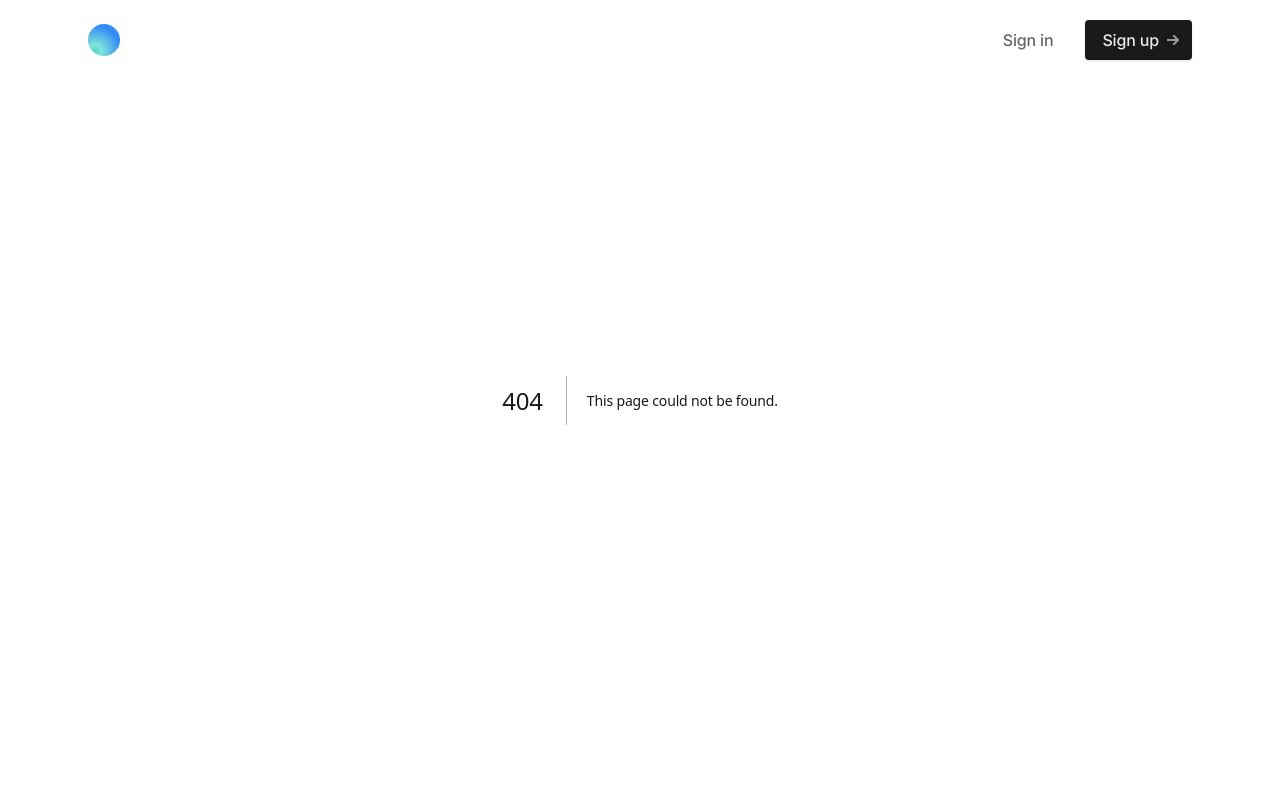
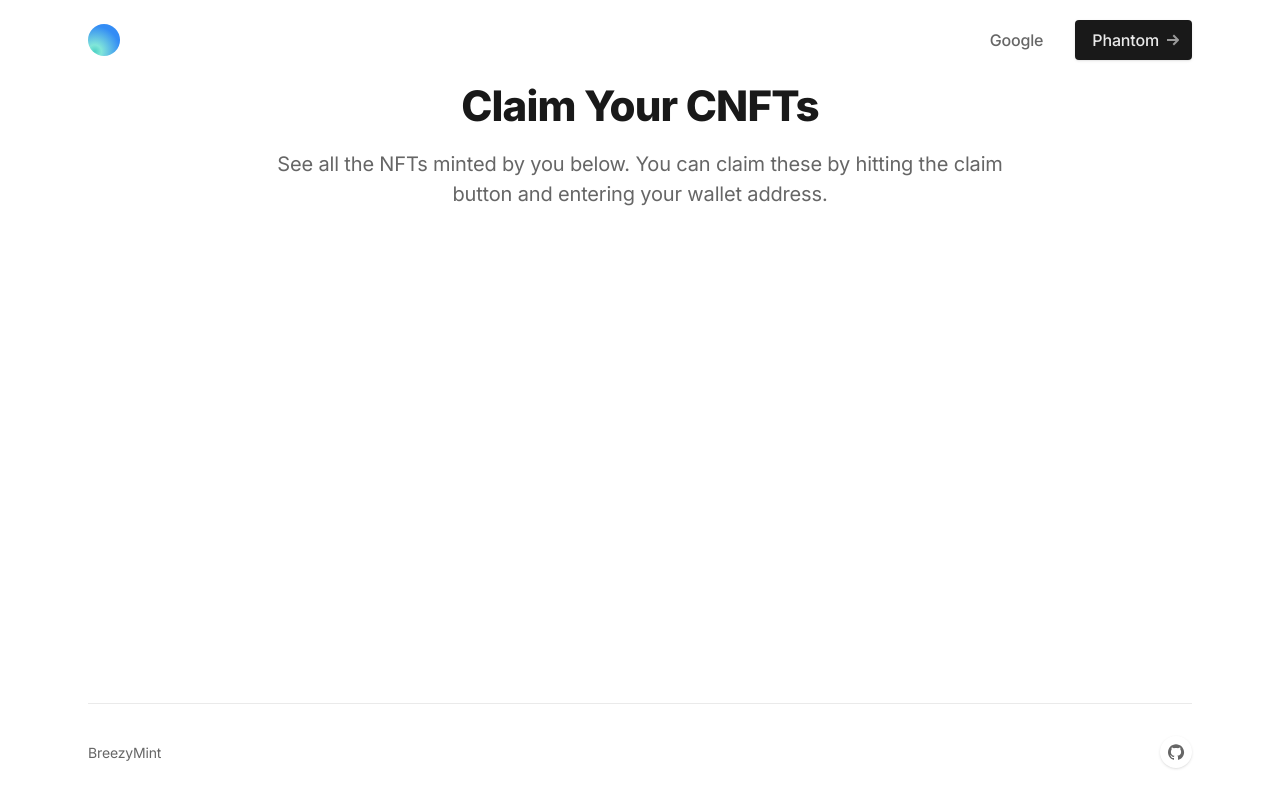
Before and after one commit to breezymint-labs/opos, a Next.js app: page /claim in a window 1280 px wide. Before the commit this address had no page. Built offline with nearby package versions, Linux system fonts and the light colour scheme.

Commit message:
added pages

```diff
--- a/app/(auth)/reset-password/page.tsx
+++ /dev/null
@@ -1,39 +0,0 @@
-export const metadata = {
-  title: 'Reset Password - Simple',
-  description: 'Page description',
-}
-
-export default function ResetPassword() {
-  return (
-    <section className="bg-gradient-to-b from-gray-100 to-white">
-      <div className="max-w-6xl mx-auto px-4 sm:px-6">
-        <div className="pt-32 pb-12 md:pt-40 md:pb-20">
-
-          {/* Page header */}
-          <div className="max-w-3xl mx-auto text-center pb-12 md:pb-20">
-            <h1 className="h1 mb-4">Let's get you back up on your feet</h1>
-            <p className="text-xl text-gray-600">Enter the email address you used when you signed up for your account, and we'll email you a link to reset your password.</p>
-          </div>
-
-          {/* Form */}
-          <div className="max-w-sm mx-auto">
-            <form>
-              <div className="flex flex-wrap -mx-3 mb-4">
-                <div className="w-full px-3">
-                  <label className="block text-gray-800 text-sm font-medium mb-1" htmlFor="email">Email <span className="text-red-600">*</span></label>
-                  <input id="email" type="email" className="form-input w-full text-gray-800" placeholder="Enter your email address" required />
-                </div>
-              </div>
-              <div className="flex flex-wrap -mx-3 mt-6">
-                <div className="w-full px-3">
-                  <button className="btn text-white bg-blue-600 hover:bg-blue-700 w-full">Send reset link</button>
-                </div>
-              </div>
-            </form>
-          </div>
-
-        </div>
-      </div>
-    </section>
-  )
-}
--- /dev/null
+++ b/app/(default)/claim/page.tsx
@@ -0,0 +1,19 @@
+export default function claim() {
+    return (
+        <section className="relative">
+            <div className="relative max-w-6xl mx-auto px-4 sm:px-6">
+                <div className="py-12 md:py-20">
+                    {/* Section header */}
+                    <div className="max-w-3xl mx-auto text-center pb-12 md:pb-20">
+                        <h2 className="h2 mb-4">Claim Your CNFTs</h2>
+                        <p className="text-xl text-gray-600">
+                            See all the NFTs minted by you below. You can claim
+                            these by hitting the claim button and entering your
+                            wallet address.
+                        </p>
+                    </div>
+                </div>
+            </div>
+        </section>
+    );
+}
--- /dev/null
+++ b/app/(default)/create/page.tsx
@@ -0,0 +1,17 @@
+export default function create() {
+    return (
+        <section className="relative">
+            <div className="relative max-w-6xl mx-auto px-4 sm:px-6">
+                <div className="py-12 md:py-20">
+                    {/* Section header */}
+                    <div className="max-w-3xl mx-auto text-center pb-12 md:pb-20">
+                        <h2 className="h2 mb-4">Create Collection</h2>
+                        <p className="text-xl text-gray-600">
+                            Fill all the details below and launch your POAP collection now!
+                        </p>
+                    </div>
+                </div>
+            </div>
+        </section>
+    );
+}
--- a/app/(default)/page.tsx
+++ b/app/(default)/page.tsx
@@ -6,8 +6,6 @@ export const metadata = {
 import Hero from '@/components/hero'
 import Features from '@/components/features'
 import FeaturesBlocks from '@/components/features-blocks'
-import Testimonials from '@/components/testimonials'
-import Newsletter from '@/components/newsletter'
 
 export default function Home() {
   return (
@@ -15,8 +13,6 @@ export default function Home() {
       <Hero />
       <Features />
       {/* <FeaturesBlocks /> */}
-      {/* <Testimonials /> */}
-      {/* <Newsletter /> */}
     </>
   )
 }
--- a/components/hero.tsx
+++ b/components/hero.tsx
@@ -1,5 +1,6 @@
 import VideoThumb from '@/public/images/hero-image.png'
 import ModalVideo from '@/components/modal-video'
+import Link from 'next/link'
 
 export default function Hero() {
   return (
@@ -34,10 +35,10 @@ export default function Hero() {
               <p className="text-xl text-gray-600 mb-8" data-aos="zoom-y-out" data-aos-delay="150">We provide a platform to mint a collection of POAP as CNFTs for user whitelisted users, who can simply claim them to their own wallets.</p>
               <div className="max-w-xs mx-auto sm:max-w-none sm:flex sm:justify-center" data-aos="zoom-y-out" data-aos-delay="300">
                 <div>
-                  <a className="btn text-white bg-blue-600 hover:bg-blue-700 w-full mb-4 sm:w-auto sm:mb-0" href="#0">Mint Collection</a>
+                  <Link className="btn text-white bg-blue-600 hover:bg-blue-700 w-full mb-4 sm:w-auto sm:mb-0" href="/create">Mint Collection</Link>
                 </div>
                 <div>
-                  <a className="btn text-white bg-gray-900 hover:bg-gray-800 w-full sm:w-auto sm:ml-4" href="#0">Claim your POAP</a>
+                  <Link className="btn text-white bg-gray-900 hover:bg-gray-800 w-full sm:w-auto sm:ml-4" href="/claim">Claim your POAP</Link>
                 </div>
               </div>
             </div>
--- a/components/ui/header.tsx
+++ b/components/ui/header.tsx
@@ -37,11 +37,11 @@ export default function Header() {
             {/* Desktop sign in links */}
             <ul className="flex grow justify-end flex-wrap items-center">
               <li>
-                <Link href="/signin" className="font-medium text-gray-600 hover:text-gray-900 px-5 py-3 flex items-center transition duration-150 ease-in-out">Sign in</Link>
+                <Link href="" className="font-medium text-gray-600 hover:text-gray-900 px-5 py-3 flex items-center transition duration-150 ease-in-out">Google</Link>
               </li>
               <li>
-                <Link href="/signup" className="btn-sm text-gray-200 bg-gray-900 hover:bg-gray-800 ml-3">
-                  <span>Sign up</span>
+                <Link href="" className="btn-sm text-gray-200 bg-gray-900 hover:bg-gray-800 ml-3">
+                  <span>Phantom</span>
                   <svg className="w-3 h-3 fill-current text-gray-400 shrink-0 ml-2 -mr-1" viewBox="0 0 12 12" xmlns="http://www.w3.org/2000/svg">
                     <path d="M11.707 5.293L7 .586 5.586 2l3 3H0v2h8.586l-3 3L7 11.414l4.707-4.707a1 1 0 000-1.414z" fillRule="nonzero" />
                   </svg>
```
